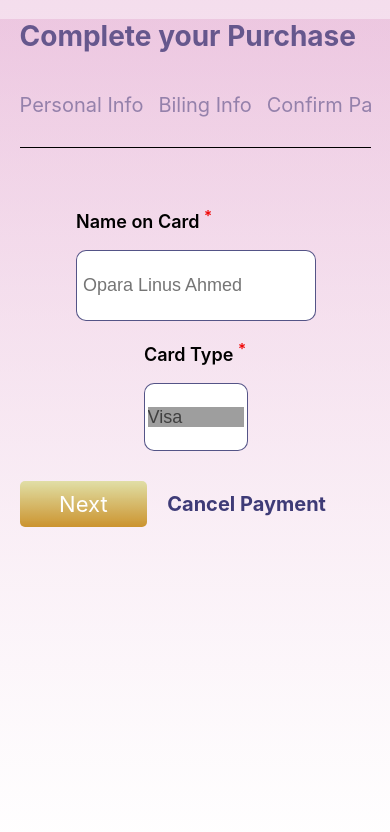
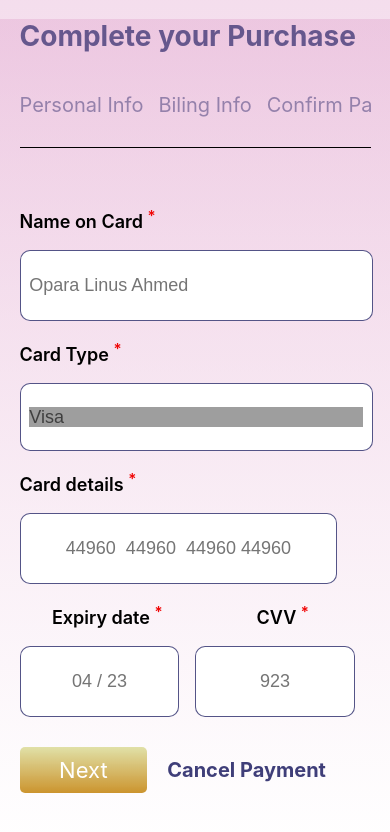
Before and after one commit to Fatimah019/iquetest, a React (Create React App) app: page /billing in a window 390 px wide. Shown: the top 832 px of the page. Built offline with nearby package versions, Linux system fonts and the light colour scheme; grey boxes are pictures that could not be loaded.

Commit message:
bulling page done

```diff
--- a/public/css/billing.css
+++ b/public/css/billing.css
@@ -6,30 +6,24 @@
   width: 60%;
   margin: auto;
 }
-.billing-form label p {
+.billing-form div {
+  width: 100%;
+}
+.billing-form div p {
   font-weight: 600;
 }
 .card-details {
-  width: 70%;
   display: flex;
-  flex-direction: column;
-  justify-content: space-between;
-  align-items: center;
 }
-.card-no {
-  width: 70%;
+.card-info {
+  width: 90%;
+  margin-left: 10%;
   display: flex;
-  justify-content: space-between;
-  align-items: center;
+  justify-content: flex-end;
 }
-.card-details-g {
-  width: 40%;
-}
-.card-no label {
-  padding: 5% 0;
-}
-.card-details-g label {
-  padding: 10% 0;
+.card-info div {
+  width: 90%;
+  margin-left: 10%;
 }
 .billing-final {
   width: 100%;
--- a/public/css/mediaquery.css
+++ b/public/css/mediaquery.css
@@ -10,10 +10,6 @@
 }
 
 @media screen and (max-width: 768px) {
-  .card-details {
-    flex-direction: column;
-  }
-
   .pg-four-con,
   .taskone-pg-three table,
   .taskone-pg-three form,
@@ -28,13 +24,26 @@
     padding: 20px;
     font-size: 35px;
   }
+  .card-details {
+    display: flex;
+    flex-direction: column;
+  }
+  .card-info {
+    width: 100%;
+    margin-left: 0px;
+    display: flex;
+    justify-content: space-between;
+  }
+  .card-info div {
+    width: 90%;
+    margin-left: 0px;
+  }
+
   .items-payment,
   .total,
-  .thead,
-  .card-details label {
+  .thead {
     width: 85%;
   }
-
   .thead p {
     font-size: 25px;
   }
@@ -60,10 +69,6 @@
     width: 100%;
     margin-left: 0px;
   }
-  .card-details {
-    flex-direction: column;
-  }
-
   .fa-check {
     font-size: 30px;
   }
--- a/src/Components/BillingInfo/index.js
+++ b/src/Components/BillingInfo/index.js
@@ -8,15 +8,15 @@ export default class BillingInfo extends Component {
       <div>
         <Menu />
         <form className="billing-form">
-          <label>
+          <div>
             <p>
               Name on Card <sup>*</sup>
             </p>
             <label class="flex align-center justify-content-center input">
               <input type="text" placeholder="Opara Linus Ahmed" />
             </label>
-          </label>
-          <label>
+          </div>
+          <div>
             <p>
               Card Type <sup>*</sup>
             </p>
@@ -27,39 +27,9 @@ export default class BillingInfo extends Component {
                 <option>Master</option>
               </select>
             </label>
-          </label>
-          {/* last line */}
-          {/* <label className="flex space-between">
-            <label className="card-details">
-              <p>
-                Name on Card <sup>*</sup>
-              </p>
-              <label class="flex align-center justify-content-center input">
-                <input type="text" placeholder="Opara Linus Ahmed" />
-              </label>
-            </label>
-            <label className="card-no">
-              <label>
-                <p>
-                  Name on Card <sup>*</sup>
-                </p>
-                <label class="flex align-center justify-content-center input">
-                  <input type="text" placeholder="Opara Linus Ahmed" />
-                </label>
-              </label>
-              <label>
-                <p>
-                  Name on Card <sup>*</sup>
-                </p>
-                <label class="flex align-center justify-content-center input">
-                  <input type="text" placeholder="Opara Linus Ahmed" />
-                </label>
-              </label>
-            </label>
-          </label> */}
-          {/* <div className="card-details">
-            <div className="card-no">
-              <label>
+          </div>
+          <div className="card-details">
+            <div>
               <p>
                 Card details <sup>*</sup>
               </p>
@@ -70,11 +40,10 @@ export default class BillingInfo extends Component {
                   className="text-center"
                 />
               </label>
-              </label>
             </div>
-            <div className="flex space-between text-center card-details-g align-center flex-end">
-              <label className="text-center">
-                <p>
+            <div className="flex align-center card-info">
+              <div>
+                <p className="text-center">
                   Expiry date <sup>*</sup>
                 </p>
                 <label class="flex align-center justify-content-center input">
@@ -84,9 +53,9 @@ export default class BillingInfo extends Component {
                     className="text-center"
                   />
                 </label>
-              </label>
-              <label className="text-center">
-                <p>
+              </div>
+              <div>
+                <p className="text-center">
                   CVV <sup>*</sup>
                 </p>
                 <label class="flex align-center justify-content-center input">
@@ -96,10 +65,9 @@ export default class BillingInfo extends Component {
                     className="text-center"
                   />
                 </label>
-              </label>
               </div>
             </div>
-          <br /> */}
+          </div>
 
           <div class="billing-final">
             <div className="flex align-center forward">
```
Lines whose indentation alone changed are shown as unchanged.
